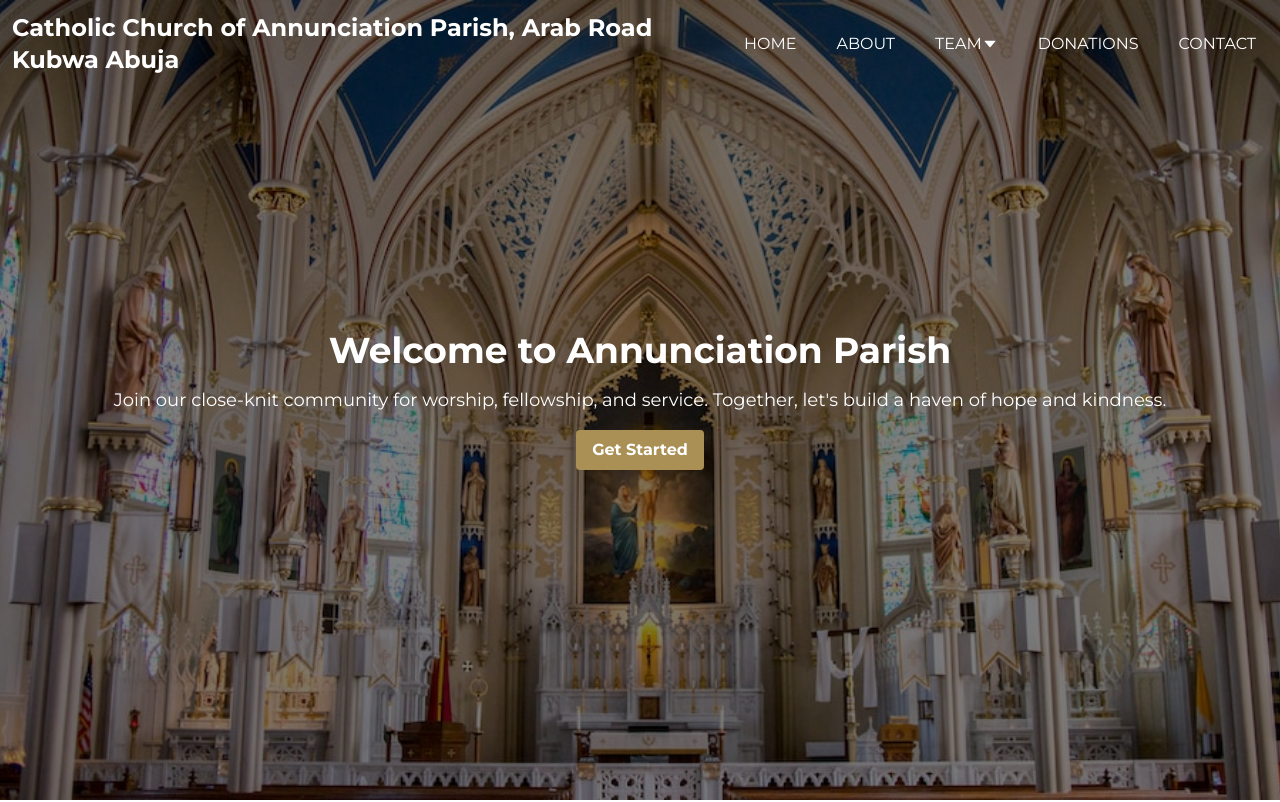
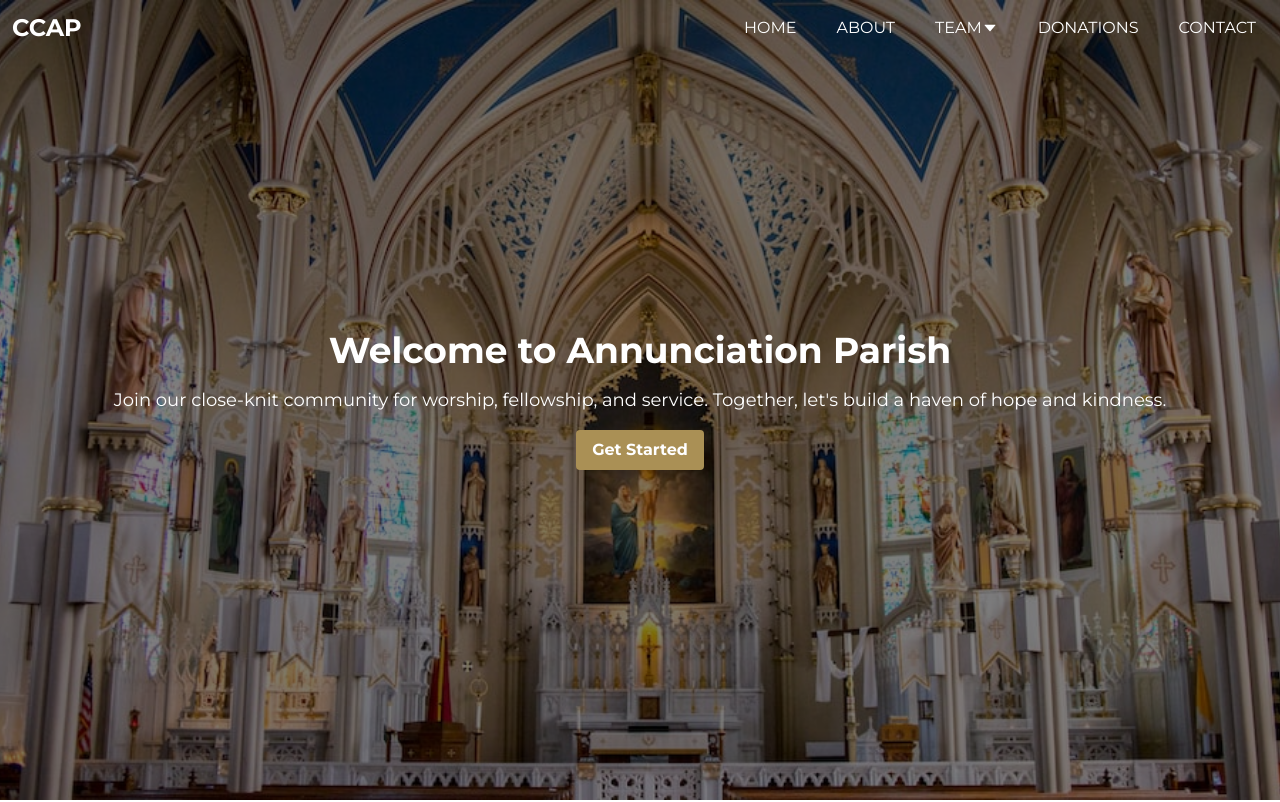
Before and after one commit to davidabuu/church-website, a Next.js app: page / in a window 1280 px wide. Shown: the top 802 px of the page. Built offline with nearby package versions, Linux system fonts and the light colour scheme.

Commit message:
UI Better

```diff
--- a/src/components/Navbar.tsx
+++ b/src/components/Navbar.tsx
@@ -49,7 +49,7 @@ const Navbar = () => {
     >
       <div className="flex items-center justify-between">
         <div className="text-lg lg:text-2xl font-bold">
-          Catholic Church of Annunciation Parish, Arab Road Kubwa Abuja
+         CCAP
         </div>
         {/* Hamburger Menu Icon */}
         <div className="md:hidden">
--- a/src/components/Subscribe.tsx
+++ b/src/components/Subscribe.tsx
@@ -5,7 +5,7 @@ const Subscribe = () => {
     <form className="flex flex-col md:flex-row items-center  justify-around bg-[#1e3a76] p-20 text-white">
       <h2 className="text-3xl mb-4">Be Inspired!</h2>
       <input
-        className="border-2 placeholder:text-white placeholder:font-bold p-2 mb-4 bg-[#1e3a76] outline-none border-[#aa9055] w-full md:w-96 lg:w-1/2 xl:w-1/3"
+        className="border-2 placeholder:text-white placeholder:font-bold p-2 mb-4 bg-[#1e3a76] outline-none border-[#aa9055] w-[100%]  md:w-96 lg:w-1/2 xl:w-1/3"
         type="email"
         required
         placeholder="Enter your email address*"
```
